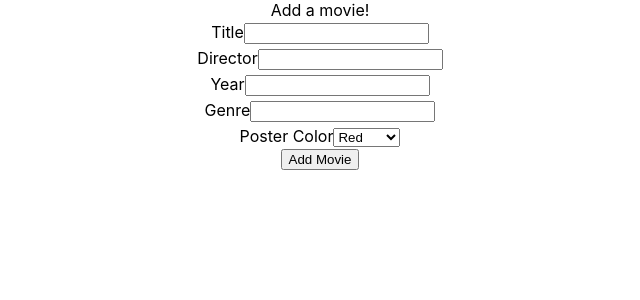
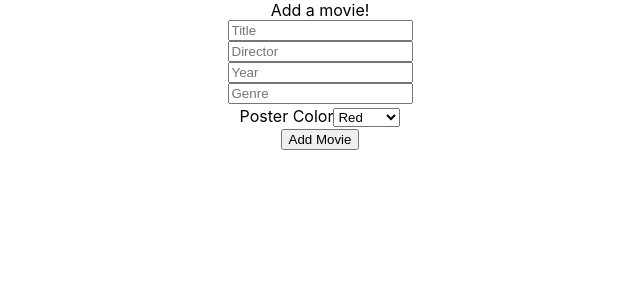
Before and after one commit to Trevor-Rezac/react-Movie-List-Maker, a React (Create React App) app: page / in a window 1280 px wide. Shown: the top 300 px of the page, without its empty margins (320-960 px from the left). Built offline with nearby package versions, Linux system fonts and the light colour scheme.

Commit message:
styling updates

```diff
--- a/src/App.css
+++ b/src/App.css
@@ -40,7 +40,8 @@
 .current-movie-container {
   display: flex;
   flex-direction: row;
-  justify-content: space-around;
+  justify-content: space-evenly;
+  align-items: center;
 }
 
 .movie-item {
--- a/src/MovieForm.js
+++ b/src/MovieForm.js
@@ -37,22 +37,14 @@ export default function MovieForm({
 
     <form onSubmit={handleSubmit}>
           Add a movie!
-      <label>
-            Title
-        <input required value={titleForm} onChange={e => setTitleForm(e.target.value)}></input>
-      </label>
-      <label>
-            Director
-        <input required value={directorForm} onChange={e => setDirectorForm(e.target.value)}></input>
-      </label>
-      <label>
-            Year
-        <input required value={yearForm} onChange={e => setYearForm(e.target.value)}></input>
-      </label>
-      <label>
-            Genre
-        <input required value={genreForm} onChange={e => setGenreForm(e.target.value)}></input>
-      </label>
+      <input required placeholder='Title' value={titleForm} onChange={e => setTitleForm(e.target.value)} ></input>
+
+      <input required placeholder='Director' value={directorForm} onChange={e => setDirectorForm(e.target.value)}></input>
+
+      <input required placeholder='Year' value={yearForm} onChange={e => setYearForm(e.target.value)}></input>
+
+      <input required placeholder='Genre' value={genreForm} onChange={e => setGenreForm(e.target.value)}></input>
+
       <label>
             Poster Color
         <select value={colorForm} onChange={e => setColorForm(e.target.value)}>
```
